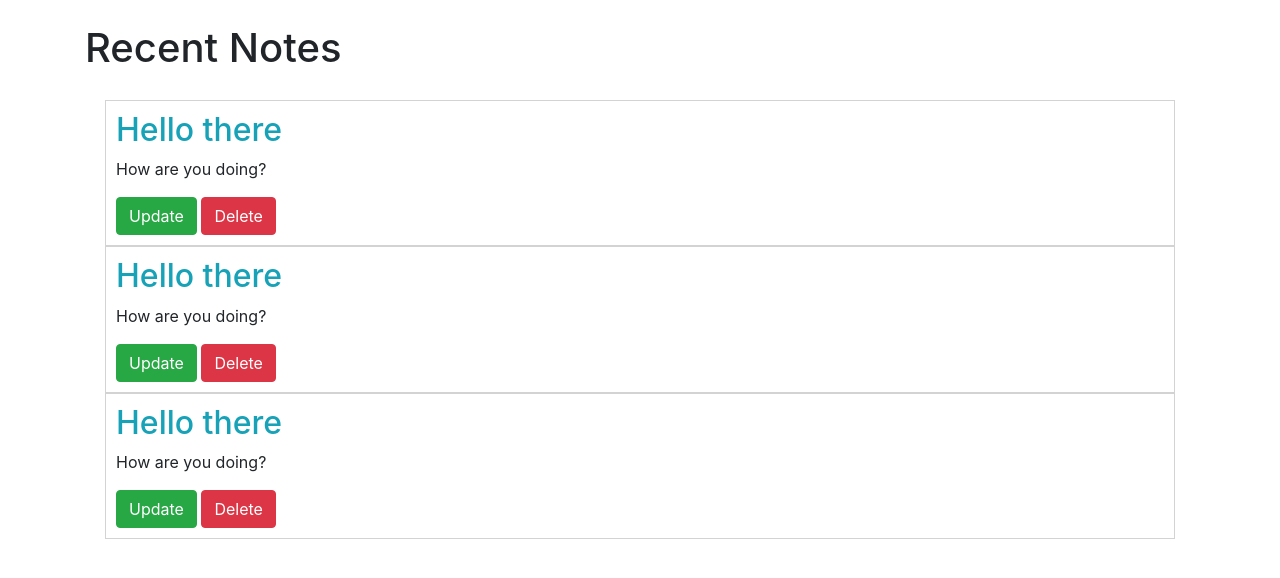
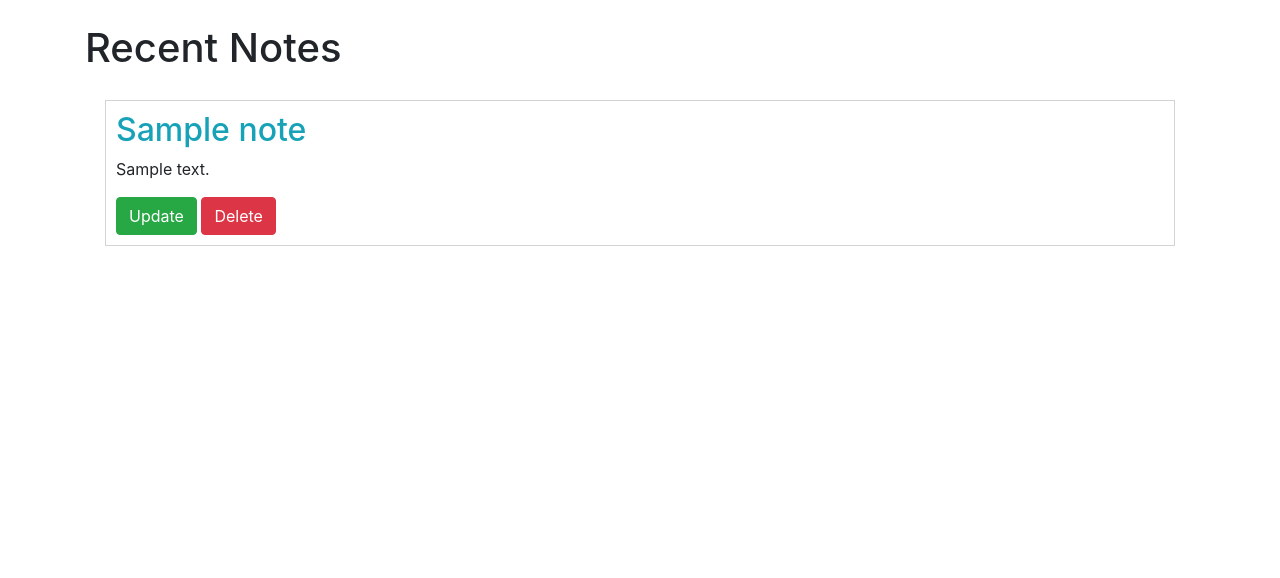
Before and after one commit to jod35/django-series, a Django app: page /home/ in a window 1280 px wide. Shown: the part 56-634 px from the top of the page. Run offline with Django 3.2, Linux system fonts and the light colour scheme; tables that the repository leaves empty hold one stand-in row (values such as "Sample post"); some libraries are stand-ins or nearby versions.

Commit message:
Create Update Read and Delete Notes

```diff
--- a/keep_project/urls.py
+++ b/keep_project/urls.py
@@ -1,7 +1,8 @@
 from django.contrib import admin
 from django.urls import path,include
+import django.contrib.auth.views as auth_views
 
 urlpatterns = [
     path('admin/', admin.site.urls),
-    path('',include('notes.urls'),name='notes')
+    path('',include('notes.urls'),name='notes'),
 ]
--- /dev/null
+++ b/notes/forms.py
@@ -0,0 +1,19 @@
+from django import forms
+from .models import Note
+from django.contrib.auth.models import User
+
+
+class NoteCreationForm(forms.ModelForm):
+    class Meta:
+        model=Note
+        fields=['title','description']
+
+class NoteUpdateForm(forms.ModelForm):
+    class Meta:
+        model=Note
+        fields=['title','description']
+
+class AccountSettingsForm(forms.ModelForm):
+    class Meta:
+        model=User
+        fields=['username','first_name','last_name']
--- a/notes/templates/base.html
+++ b/notes/templates/base.html
@@ -14,6 +14,21 @@
     <header >
         <nav class="navbar navbar-expand navbar-dark bg-dark">
             <ul class="nav navbar-nav">
+
+               {% if user.is_authenticated %}
+               <li class="nav-item active">
+                <a class="nav-link" href="{% url 'notes:home_page' %}">Keep Notes</span></a>
+            </li>
+            <li class="nav-item">
+                <a class="nav-link add" href="#"> + Add Notes</a>
+            </li>
+            <li class="nav-item">
+                <a class="nav-link add" href="{% url 'notes:settings' %}">Settings</a>
+            </li>
+            <li class="nav-item">
+                <a class="nav-link add" href="{% url 'notes:logout' %}">Log Out</a>
+            </li>
+               {% else %}
                <li class="nav-item active">
                 <a class="nav-link" href="{% url 'notes:index' %}">Keep Notes</span></a>
             </li>
@@ -23,10 +38,13 @@
             <li class="nav-item">
                 <a class="nav-link add" href="{% url 'notes:login' %}">Login</a>
             </li>
+               {% endif %}
+
             </ul>
         </nav>
     </header>
     {% block body%}
     {% endblock body%}
+    <script src="{% static 'js/index.js' %}"></script>
 </body>
 </html>
--- a/notes/templates/notes/home.html
+++ b/notes/templates/notes/home.html
@@ -1,5 +1,5 @@
 {% extends 'base.html' %}
-
+{% load crispy_forms_tags %}
 {% block body %}
 
 
@@ -8,45 +8,26 @@
         <br>
         <h1>Recent Notes</h1>
         <div class="notes">
+
+            {% for note in notes %}
             <div class="note">
-                <h2 class="text-info">Hello there</h2>
-                <p>How are you doing?</p>
+                <h2 class="text-info">{{note.title}}</h2>
+                <p>{{note.description}}</p>
                 <div class="options">
-                    <a href="" class="btn btn-success">Update</a>
-                    <a href="" class="btn btn-danger">Delete</a>
+                    <a href="/update/{{note.id}}/" class="btn btn-success">Update</a>
+                    <a href="/delete/{{note.id}}/" class="btn btn-danger">Delete</a>
                 </div>
             </div>
-            <div class="note">
-                <h2 class="text-info">Hello there</h2>
-                <p>How are you doing?</p>
-                <div class="options">
-                    <a href="" class="btn btn-success">Update</a>
-                    <a href="" class="btn btn-danger">Delete</a>
-                </div>
-            </div>
-            <div class="note">
-                <h2 class="text-info">Hello there</h2>
-                <p>How are you doing?</p>
-                <div class="options">
-                    <a href="" class="btn btn-success">Update</a>
-                    <a href="" class="btn btn-danger">Delete</a>
-                </div>
-            </div>
+            {% endfor %}
 
         </div>
     </div>
     <div class="add-modal" id="add-modal">
         <div class="form">
             <form action="" method="post">
+                {% csrf_token %}
                 <h3>Add Note</h3>
-                <div class="form-group">
-                    <label for="title">Title</label>
-                    <input type="text" name="title" id="title" class="form-control">
-                </div>
-                <div class="form-group">
-                    <label for="description">description</label>
-                    <textarea name="description" id="description" class="form-control" rows="5"></textarea>
-                </div>
+               {{form |crispy}}
                 <div class="form-group">
                     <button type="submit" class="btn btn-primary">Save</button>
                     <button type="button" class="btn btn-danger close-btn" onclick="closeModal('add-modal')">Cancel</button>
--- a/notes/templates/notes/loggedout.html
+++ b/notes/templates/notes/loggedout.html
@@ -10,7 +10,7 @@
             <h1 class="fw-light">You have Logged Out</h1>
             <p class="lead text-muted">Thank you for spending quality time on the website</p>
             <p>
-              <a href="login.html" class="btn btn-secondary my-2">Login Again</a>
+              <a href="{% url 'notes:login' %}" class="btn btn-secondary my-2">Login Again</a>
             </p>
           </div>
         </div>
--- a/notes/urls.py
+++ b/notes/urls.py
@@ -1,15 +1,17 @@
 from django.urls import path
 from . import views
+import django.contrib.auth.views as auth_views
 
 app_name='notes'
 
 urlpatterns=[
     path('',views.index,name='index'),
-    path('login/',views.login,name='login'),
+    path('login/',auth_views.LoginView.as_view(template_name='notes/login.html'),name='login'),
+    path('logout/',auth_views.LogoutView.as_view(template_name='notes/loggedout.html'),name='logout'),
     path('home/',views.home_page,name='home_page'),
-    path('update/',views.update,name='update'),
+    path('update/<int:id>/',views.update,name='update'),
     path('register/',views.register,name='register'),
     path('settings/',views.settings,name='settings'),
-
+    path('delete/<int:id>/',views.delete,name='delete')
 
 ]
--- a/notes/views.py
+++ b/notes/views.py
@@ -1,25 +1,102 @@
-from django.shortcuts import render
-from django.http import HttpResponse
+from django.shortcuts import render,redirect
+from django.contrib.auth.forms import UserCreationForm
+from django.contrib import messages
 # Create your views here.
+
+from .models import Note
+from .forms import NoteCreationForm,NoteUpdateForm,AccountSettingsForm
 
 def index(request):
     return  render(request,'notes/index.html')
 
 
 def register(request):
-    return render(request,'notes/register.html')
+    form=UserCreationForm()
 
-def login(request):
-    return render(request,'notes/login.html')
+    if request.method == "POST":
+        form=UserCreationForm(request.POST)
+
+        if form.is_valid():
+            form.save()
+            messages.success(request,"Account Created successfully")
+            return redirect('notes:login')
+
+
+    context={
+        'form':form
+    }
+    return render(request,'notes/register.html',context)
+
 
 def home_page(request):
-    return render(request,'notes/home.html')
+    notes=Note.objects.all()
+    form=NoteCreationForm()
+
+    if request.method == "POST":
+        form=NoteCreationForm(request.POST)
+
+        if form.is_valid():
+            note_obj=form.save(commit=False)
+            note_obj.author=request.user
+            note_obj.save()
+
+            return redirect('notes:home_page')
+
+    context={
+        'notes':notes,
+        'form':form
+    }
+    return render(request,'notes/home.html',context)
 
 def settings(request):
-    return render(request,'notes/settings.html')
+
+    user=request.user
+
+    form=AccountSettingsForm(instance=user)
+
+    if request.method == "POST":
+        user.username=request.POST["username"]
+        user.first_name=request.POST["first_name"]
+        user.last_name=request.POST["last_name"]
+
+        user.save()
+
+        messages.success(request,"Account Updated Successfully")
+
+        return redirect("notes:settings")
+    context={
+        'form':form,
+        'user':user
+    }
+    return render(request,'notes/settings.html',context)
 
 def loggedout(request):
     return render(request,'notes/loggedout.html')
 
-def update(request):
-    return render(request,'notes/update.html')
+def update(request,id):
+    note_to_update=Note.objects.get(id=id)
+    form=NoteUpdateForm(instance=note_to_update)
+
+    if request.method == "POST":
+        form=NoteUpdateForm(request.POST)
+
+        if form.is_valid():
+            note_to_update.title=form.cleaned_data["title"]
+            note_to_update.description=form.cleaned_data["description"]
+
+            note_to_update.save()
+
+            return redirect('notes:home_page')
+
+    context={
+        'note':note_to_update,
+        'form':form
+    }
+    return render(request,'notes/update.html',context)
+
+def delete(request,id):
+    note_to_delete=Note.objects.get(id=id)
+
+    note_to_delete.delete()
+
+    return redirect('notes:home_page')
--- /dev/null
+++ b/requirements.txt
@@ -0,0 +1,5 @@
+asgiref==3.3.4
+Django==3.2.3
+django-crispy-forms==1.11.2
+pytz==2021.1
+sqlparse==0.4.1
```
Also changed, not shown: keep_project/settings.py (+9 -1 lines), notes/templates/notes/login.html (+12 -10 lines), notes/templates/notes/register.html (+4 -18 lines), notes/templates/notes/settings.html (+10 -9 lines), notes/templates/notes/update.html (+3 -10 lines), db.sqlite3. Lines whose indentation alone changed are shown as unchanged.
